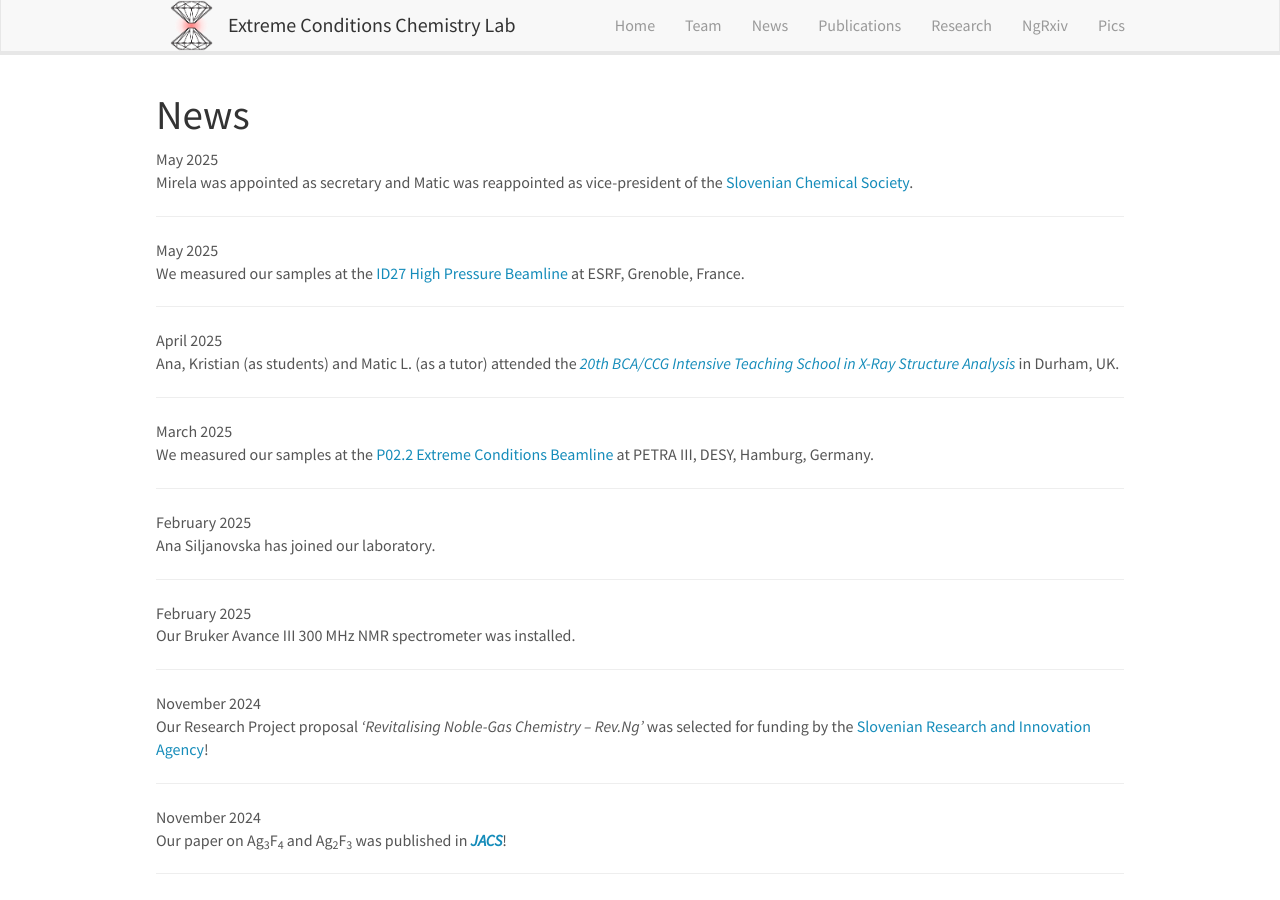
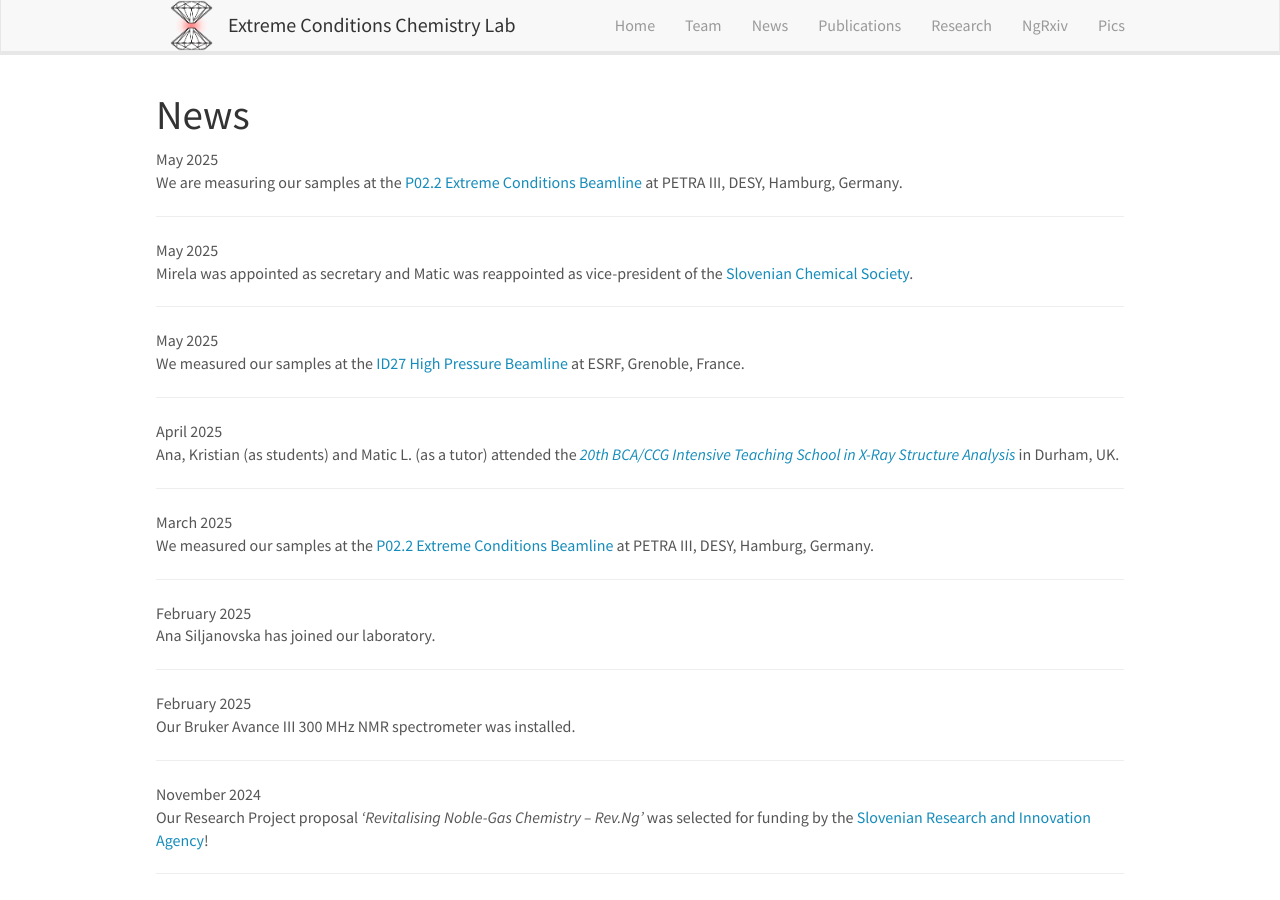
Before and after one commit to eccl-jsi/eccl-jsi.github.io, a Jekyll site: the page built from _pages/allnews.md, in a window 1280 px wide and 900 px high. Built offline with Jekyll 4.4.1, drawn with Linux system fonts in a browser that asks for light colours; nearby versions of some CDN libraries.

Commit message:
Update news.yml

```diff
--- a/_data/news.yml
+++ b/_data/news.yml
@@ -1,3 +1,6 @@
+- date: May 2025
+  headline: "We are measuring our samples at the <a href='https://photon-science.desy.de/facilities/petra_iii/beamlines/p022_extreme_conditions_beamline/index_eng.html'>P02.2 Extreme Conditions Beamline</a> at PETRA III, DESY, Hamburg, Germany."
+
 - date: May 2025
   headline: "Mirela was appointed as secretary and Matic was reappointed as vice-president of the <a href='https://www.chem-soc.si/en/'>Slovenian Chemical Society</a>."
 
```
